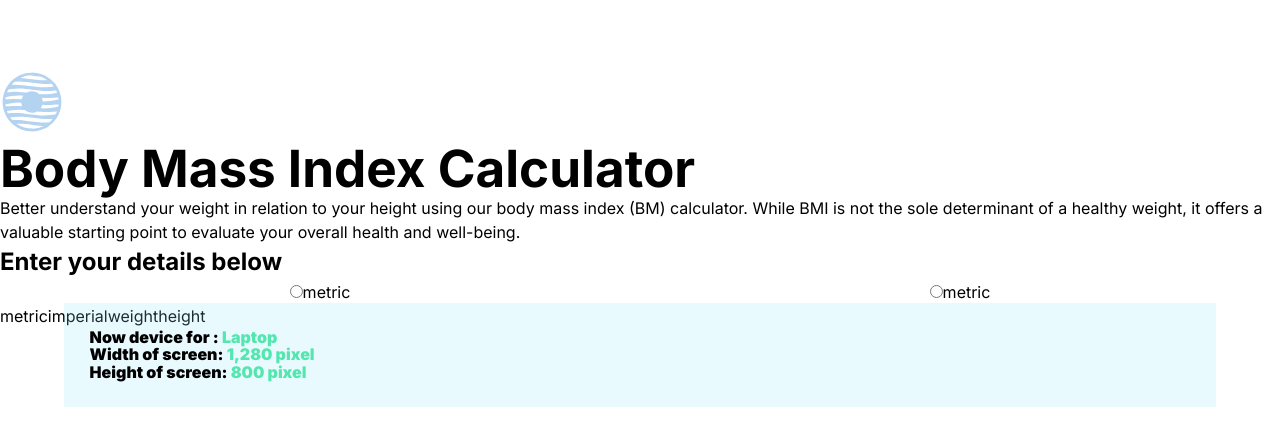
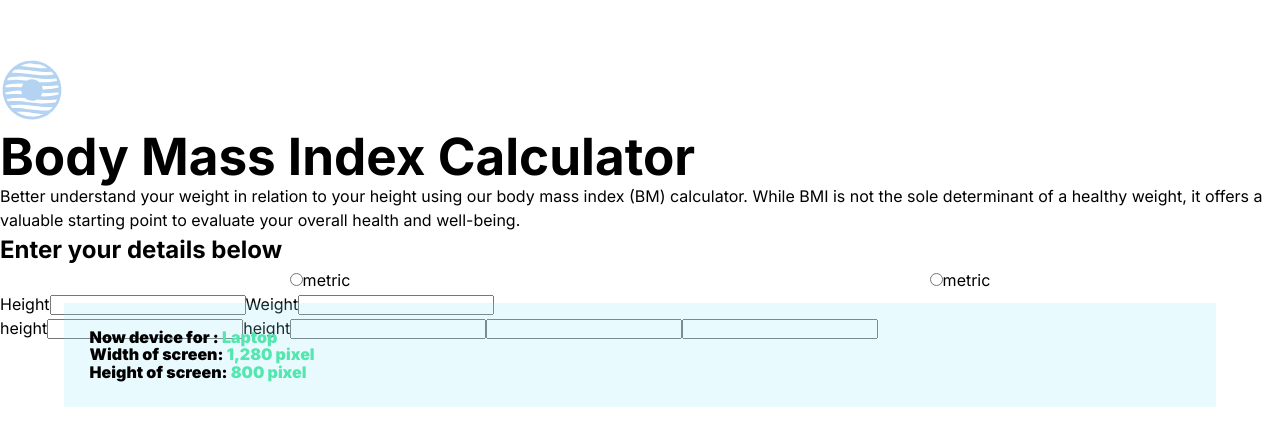
Before and after one commit to PiriyaLapa/body-mass-calculator-page2, a React (Vite) app: page / in a window 1280 px wide. Shown: the part 201-646 px from the top of the page. Built offline with nearby package versions, Linux system fonts and the light colour scheme; the HTML template or start-up script is replaced by a standard one.

Commit message:
update Bmi form

```diff
--- a/src/components/cards/BmiForm.tsx
+++ b/src/components/cards/BmiForm.tsx
@@ -1,5 +1,7 @@
 import { Component, ReactNode } from "react";
 import { RadioBox, StyledBmiForm } from "../../styles/styles";
+import MetricForm from "../forms/MetricForm";
+import ImprerialForm from "../forms/ImprerialForm";
 
 interface BmiFormProps {
   bmiContent: {
@@ -13,13 +15,14 @@ interface BmiFormProps {
 
 export default class BmiForm extends Component<BmiFormProps> {
   render(): ReactNode {
-    const { title, optionA, optionB, weight, height } = this.props.bmiContent;
+
+    const { title, optionA } = this.props.bmiContent;
     return (
       <StyledBmiForm>
         <h2>{title}</h2>
         <RadioBox>
           <div>
-            <input type="radio" name="matric" id="matric" />
+            <input type="radio" name="metric" id="metric" />
             <label htmlFor="Matric">{optionA}</label>
           </div>
           <div>
@@ -27,10 +30,8 @@ export default class BmiForm extends Component<BmiFormProps> {
             <label htmlFor="Imperial">{optionA}</label>
           </div>
         </RadioBox>
-        <span>{optionA}</span>
-        <span>{optionB}</span>
-        <span>{weight}</span>
-        <span>{height}</span>
+           <MetricForm />
+           <ImprerialForm />
       </StyledBmiForm>
     );
   }
--- /dev/null
+++ b/src/components/forms/ImprerialForm.tsx
@@ -0,0 +1,15 @@
+import {Component,ReactNode} from 'react';
+import { StyledImprerialForm } from '../../styles/styles';
+
+export  default class ImprerialForm extends Component{
+    render():ReactNode{
+        return <StyledImprerialForm>
+            <label htmlFor="">height</label>
+            <input type="text" name="height" id="height" />
+            <label htmlFor="">height</label>
+            <input type="text" name="" id="" />
+            <input type="text" name="" id="" />
+            <input type="text" name="" id="" />
+        </StyledImprerialForm>
+    }
+}
--- /dev/null
+++ b/src/components/forms/MetricForm.tsx
@@ -0,0 +1,15 @@
+import { Component, ReactNode } from "react";
+import { StyledMetricForm } from "../../styles/styles";
+
+export default class MetricForm extends Component {
+  render(): ReactNode {
+    return (
+      <StyledMetricForm>
+        <label htmlFor="height">Height</label>
+        <input type="text" name="height" id="height" />
+        <label htmlFor="weight">Weight</label>
+        <input type="text" name="weight" id="weight" />
+      </StyledMetricForm>
+    );
+  }
+}
--- a/src/styles/styles.ts
+++ b/src/styles/styles.ts
@@ -1,7 +1,7 @@
 import styled from "styled-components";
 
 export const StyledHeaderCard = styled.div``;
-export const StyledHeaderSection = styled.div`
+export const StyledHeaderSection = styled.header`
   :nth-child(1) {
     @media screen and (max-width: 767px) {
       text-align: center;
@@ -23,8 +23,8 @@ export const StyledHeaderSection = styled.div`
   }
 `;
 export const StyledLandingPage = styled.div`
-    display:grid;
-    grid-template-rows:  auto auto auto ;
+  display: grid;
+  grid-template-rows: auto auto auto;
 
   @media screen and (max-width: 767px) {
     //
@@ -43,7 +43,6 @@ export const StyledLandingPage = styled.div`
   }
   @media screen and (min-width: 1920px) {
   }
-
 `;
 
 export const StyledMainSection = styled.div``;
@@ -69,14 +68,46 @@ export const StyledScreenSizeDetect = styled.div`
     }
   }
 `;
-export const StyledBmiForm = styled.form``;
+export const StyledBmiForm = styled.form`
+  display:grid;
+  grid-template-rows:auto auto auto;
+`;
 export const RadioBox = styled.div`
-display:flex;
-justify-content:space-around;
-text-align:center;
-  div{
-      display:inline-block;
-      align-items:center;
+  display: flex;
+  justify-content: space-around;
+  text-align: center;
+  @media screen and (max-width: 767px) {
+    text-align: center;
+    div {
+      display: inline-block;
+      align-items: center;
+    }
+  }
 
+
+  // Tablet
+  @media screen and (min-width: 768px) and (max-width: 1023px) {
+  }
+
+  // Labtop
+  @media screen and (min-width: 1024px) and (max-width: 1439px) {
+  }
+
+  // Desktop
+  @media screen and (min-width: 1440px) {
+  }
+  @media screen and (min-width: 1920px) {
   }
 `;
+
+export const StyledMetricForm = styled.div`
+  display: block;
+`;
+export const StyledImprerialForm = styled.div`
+  display: block;
+`;
+
+
+export const ContainerRadio = styled.div`
+  display:block;
+`;
```
Lines whose indentation alone changed are shown as unchanged.
